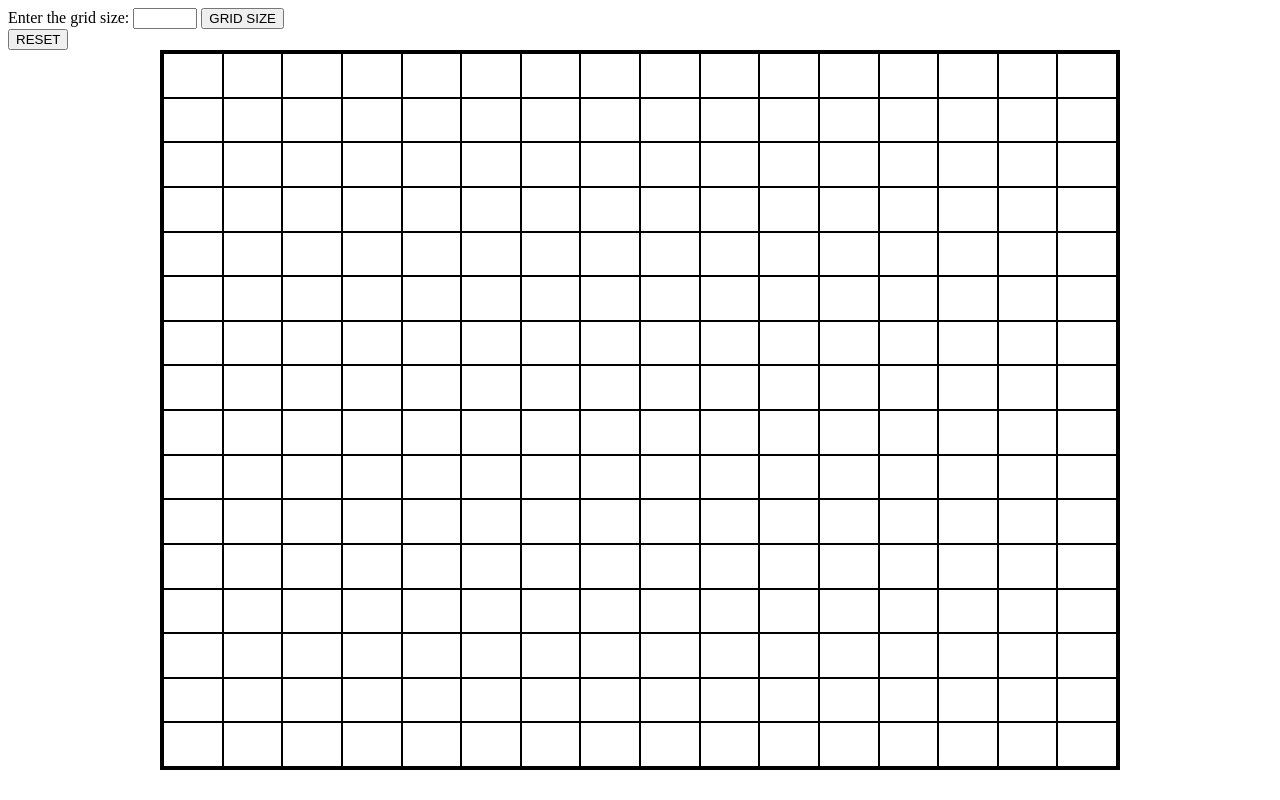
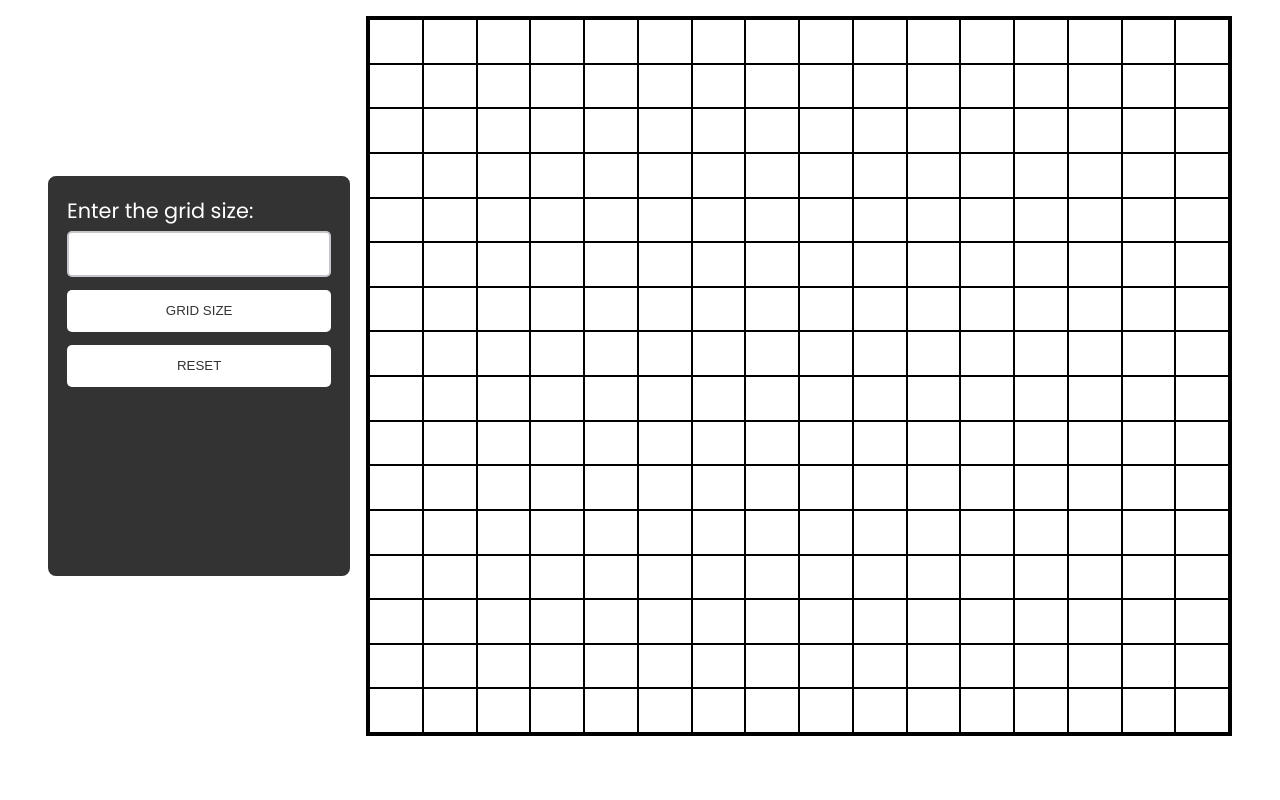
Before and after one commit to RajShringi/ETCH-A-SKETCH, a plain HTML site: page index.html in a window 1280 px wide. Drawn offline with Linux system fonts and the light colour scheme.

Commit message:
add style

```diff
--- a/index.css
+++ b/index.css
@@ -1,9 +1,34 @@
+@import url("https://fonts.googleapis.com/css2?family=Poppins:wght@400;600&display=swap");
+
 *,
 *::after,
 *::before {
   box-sizing: border-box;
 }
 
+body {
+  font-family: "Poppins", sans-serif;
+  display: flex;
+  justify-content: space-between;
+  align-items: center;
+  margin: 1em 3em;
+}
+
+.left {
+  border: 3px solid #333;
+  border-radius: 0.5em;
+  padding: 1em;
+  margin-right: 1em;
+  height: 400px;
+  width: 400px;
+  background: #333;
+}
+
+.left label {
+  font-size: 1.3rem;
+  font-weight: 500;
+  color: #fff;
+}
 .container {
   width: 100%;
   min-height: 90vh;
@@ -22,3 +47,29 @@
   background: grey;
   border: 1px solid black;
 }
+
+.btn {
+  background: #fff;
+  color: #333;
+  border: 0;
+  padding: 1em;
+  border-radius: 5px;
+  width: 100%;
+  margin-top: 1em;
+  font-weight: 500;
+}
+
+.btn:hover {
+  background: rgb(204, 194, 194);
+}
+
+#grid_size {
+  background: #fff;
+  border: 2px solid #c6c7cc;
+  color: #636466;
+  padding: 1em;
+  border-radius: 5px;
+  display: block;
+  width: 100%;
+  margin-top: 5px;
+}
--- a/index.html
+++ b/index.html
@@ -8,14 +8,16 @@
     <title>ETCH-A-SKETCH</title>
   </head>
   <body>
+    <div class="left">
       <form class="grid-size-form">
         <label for="grid_size">
           Enter the grid size:
           <input id="grid_size" type="number" min="3" max="100" />
+        </label>
         <button class="btn btn-grid-size" type="submit">GRID SIZE</button>
-      </label>
       </form>
       <button class="btn btn-reset">RESET</button>
+    </div>
     <div class="container"></div>
   </body>
   <script>
```
Lines whose indentation alone changed are shown as unchanged.
